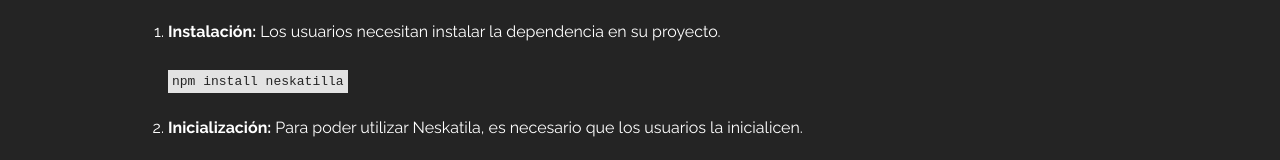
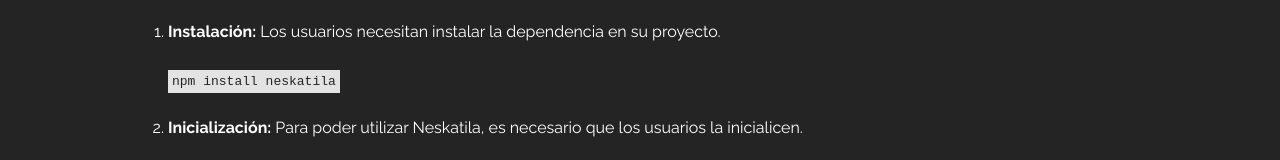
Before and after one commit to soniamartinezz/app-neskatila-front, a React (Vite) app: page /use-rules in a window 1280 px wide. Shown: the part 576-736 px from the top of the page. Built offline with nearby package versions, Linux system fonts and the light colour scheme.

Commit message:
fix npm install neskatila

```diff
--- a/src/views/UseRules.jsx
+++ b/src/views/UseRules.jsx
@@ -36,7 +36,7 @@
                         <li><b>Instalación:</b> Los usuarios necesitan instalar la dependencia en su proyecto.
                             <br />
                             <br />
-                            <code>npm install neskatilla</code>
+                            <code>npm install neskatila</code>
                             <br />
                             <br />
                         </li>
@@ -164,7 +164,7 @@
 //                             <p>
 //                                 <b>Instalación:</b> Los usuarios necesitan instalar la dependencia en su proyecto.
 //                             </p>
-//                             <code>npm install neskatilla</code>
+//                             <code>npm install neskatila</code>
 //                         </li>
 //                         <li>
 //                             <p>
```
Also changed, not shown: 1 other file (tests, documents, lock files or other folders).
